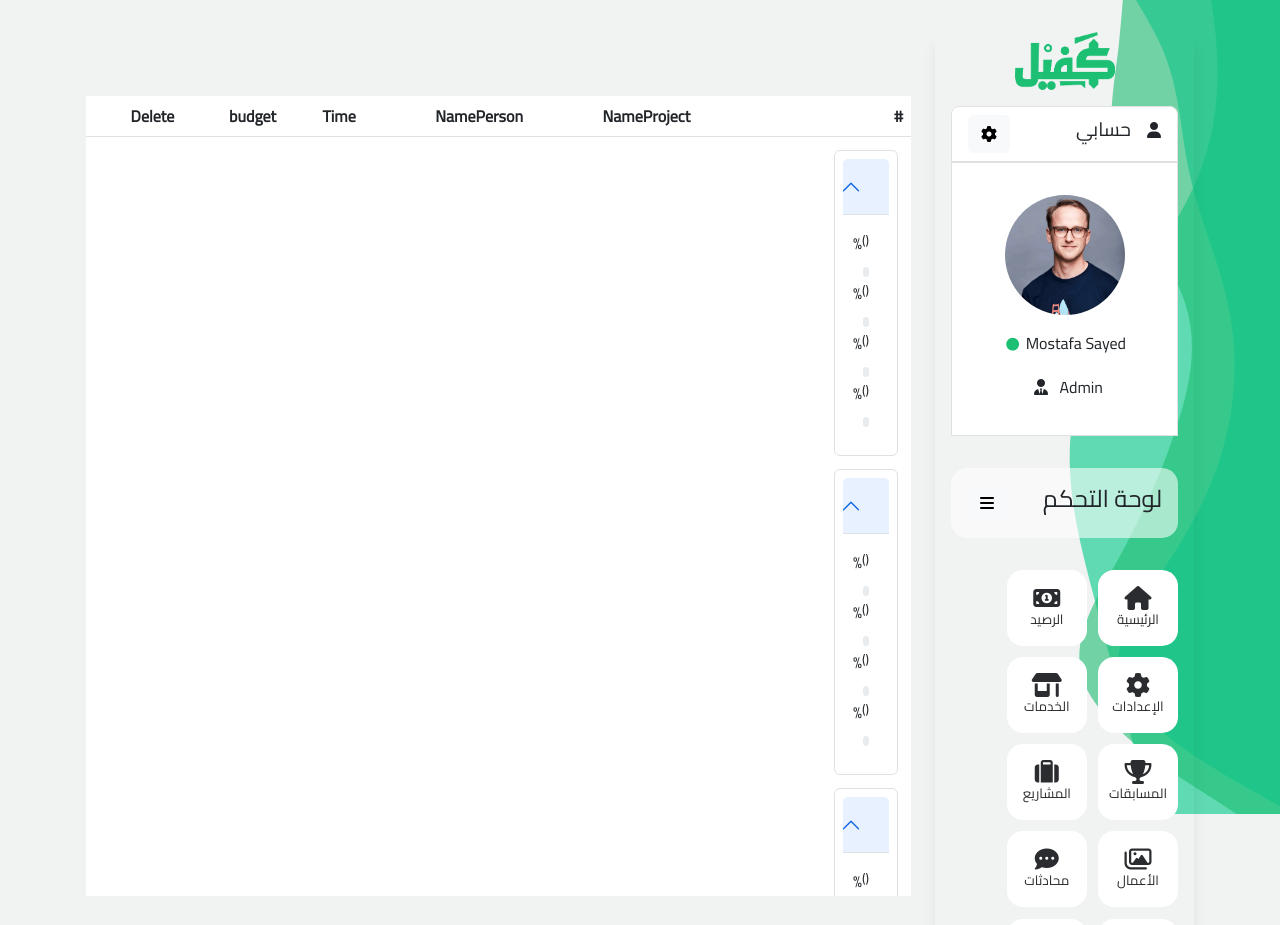
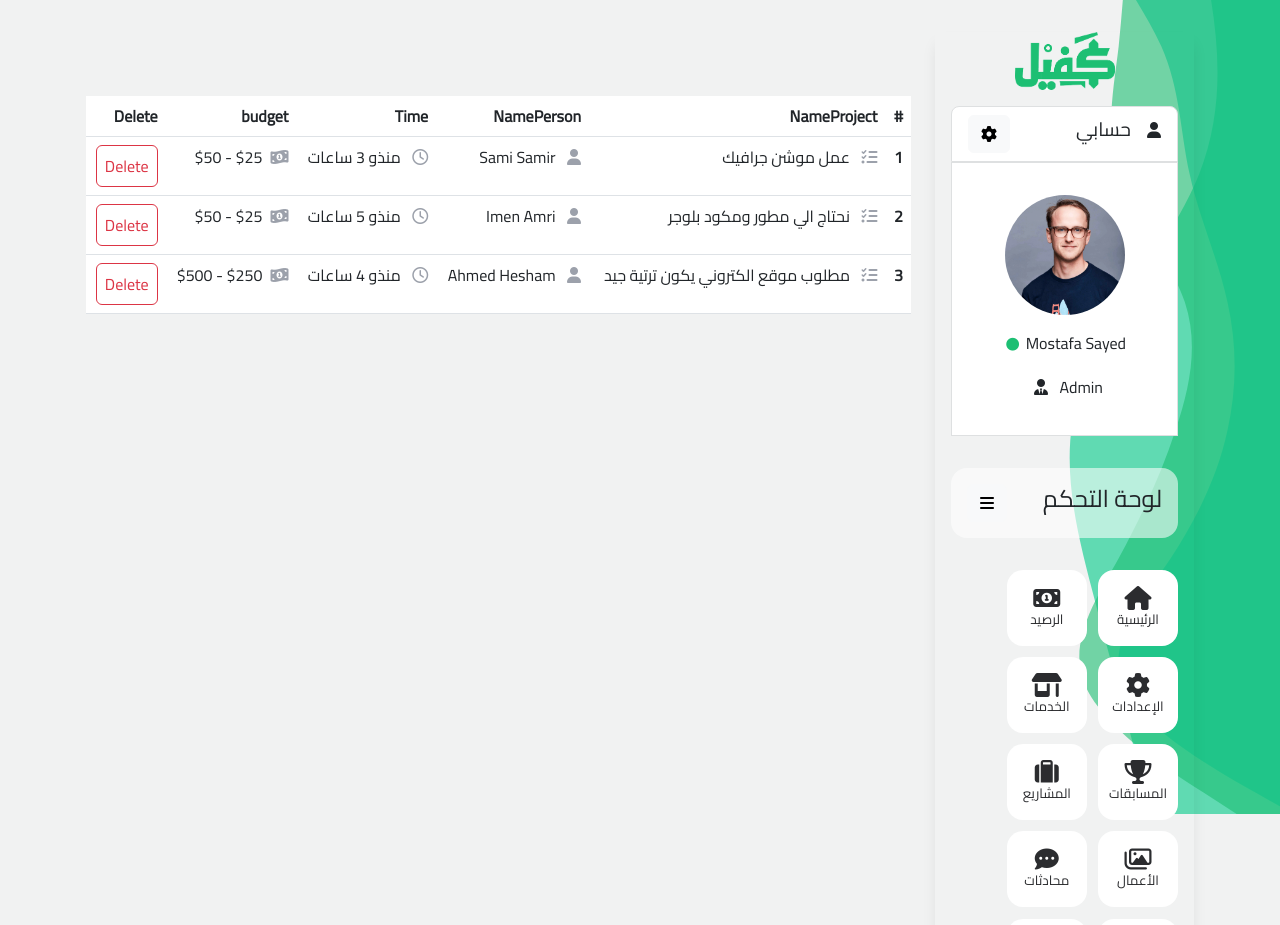
Before and after one commit to Mostafa-sayedahmed/kafil_Dashboard, a React (Create React App) app: page /projects in a window 1280 px wide. Shown: the top 925 px of the page. Built offline with nearby package versions, Linux system fonts and the light colour scheme.

Commit message:
cardproject and projects page

```diff
--- /dev/null
+++ b/src/components/CardProject/Cardpoject.js
@@ -0,0 +1,20 @@
+
+
+
+import React from 'react'
+
+export default function Cardpoject(props) {
+  return (
+    <>
+    <tr>
+        <th scope="row">{props.hash}</th>
+        <td className='text-nowrap p-2'> <i class="fa-solid fa-list-check ms-2" style={{color: "#9ca1ab"}}></i> {props.NameProject} </td>
+        <td className='text-nowrap p-2'> <i class="fa-solid fa-user ms-2" style={{color: "#9ca1ab"}} ></i> {props.NamePerson}</td>
+        <td className='text-nowrap p-2'> <i class="fa-regular fa-clock ms-2" style={{color: "#9ca1ab"}}></i> منذو   {props.Time} ساعات </td>
+        <td className='text-nowrap p-2'><i class="fa-solid fa-money-bill-1-wave ms-2" style={{color:" #9ca1ab"}}></i>{props.budget}</td>
+        <td><button className='btn btn-outline-danger p-2 rounded'>Delete</button></td>
+    </tr>
+    </>
+    // <div>Cardpoject</div>
+  )
+}
--- a/src/pages/projects/projects.js
+++ b/src/pages/projects/projects.js
@@ -1,42 +1,30 @@
-import React from "react";
-import Card from "./../../components/cardDashborad/card";
+import React from 'react'
+import Cardpoject from '../../components/CardProject/Cardpoject'
 
 export default function Projects() {
   return (
+
+<>
     <table className="table table-hover bg-white">
+
     <thead>
     <tr>
-          <th>#</th>
-          <th>NameProject</th>
-          <th>NamePerson</th>
-          <th>Time</th>
-          <th>budget</th>
-          <th>Delete</th>
+      <th >#</th>
+      <th >NameProject</th>
+      <th >NamePerson</th>
+      <th >Time</th>
+      <th >budget</th>
+      <th >Delete</th>
     </tr>
   </thead>
     <tbody>
-        <Card
-          hash="1"
-          NameProject="عمل موشن جرافيك"
-          NamePerson="Sami Samir"
-          Time="3"
-          budget="$25 - $50"
-        />
-        <Card
-          hash="2"
-          NameProject="نحتاج الي مطور ومكود بلوجر "
-          NamePerson="Imen Amri"
-          Time="5"
-          budget="$25 - $50"
-        />
-        <Card
-          hash="3"
-          NameProject=" مطلوب موقع الكتروني يكون ترتية جيد"
-          NamePerson="Ahmed Hesham"
-          Time="4"
-          budget="$250 - $500"
-        />
+     <Cardpoject hash="1" NameProject="عمل موشن جرافيك" NamePerson="Sami Samir" Time="3" budget="$25 - $50"/>
+     <Cardpoject hash="2" NameProject="نحتاج الي مطور ومكود بلوجر " NamePerson="Imen Amri" Time="5" budget="$25 - $50"/>
+     <Cardpoject hash="3" NameProject=" مطلوب موقع الكتروني يكون ترتية جيد" NamePerson="Ahmed Hesham" Time="4" budget="$250 - $500"/>
      </tbody>
      </table>
-  );
+
+    </>
+
+  )
 }
```
Lines whose indentation alone changed are shown as unchanged.
